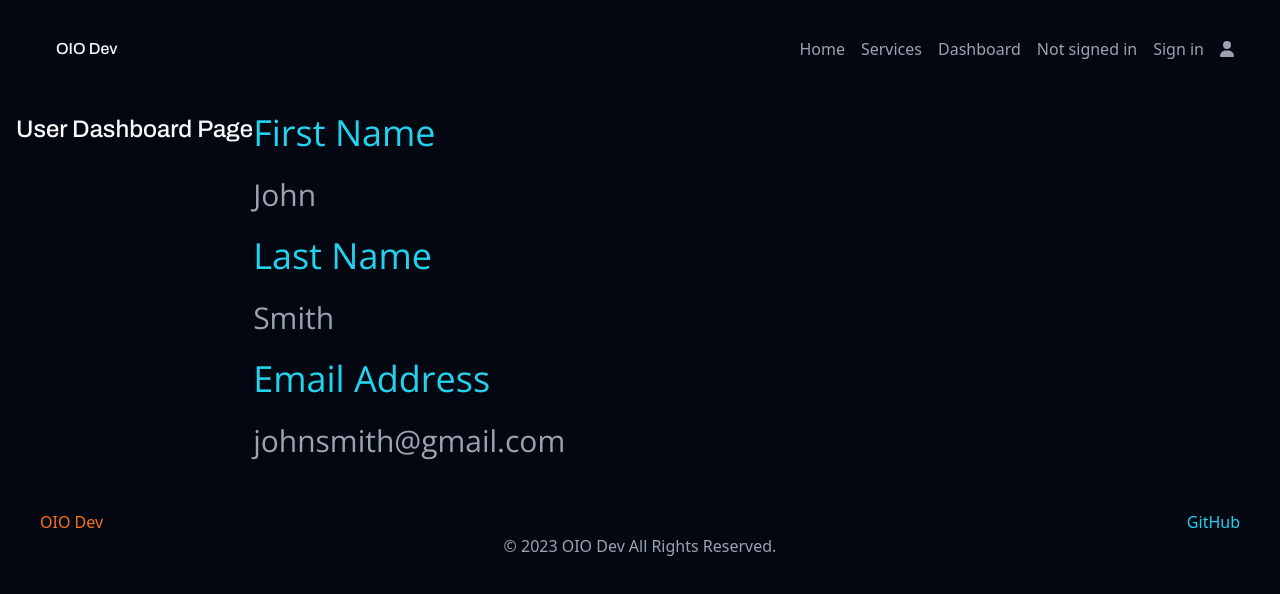
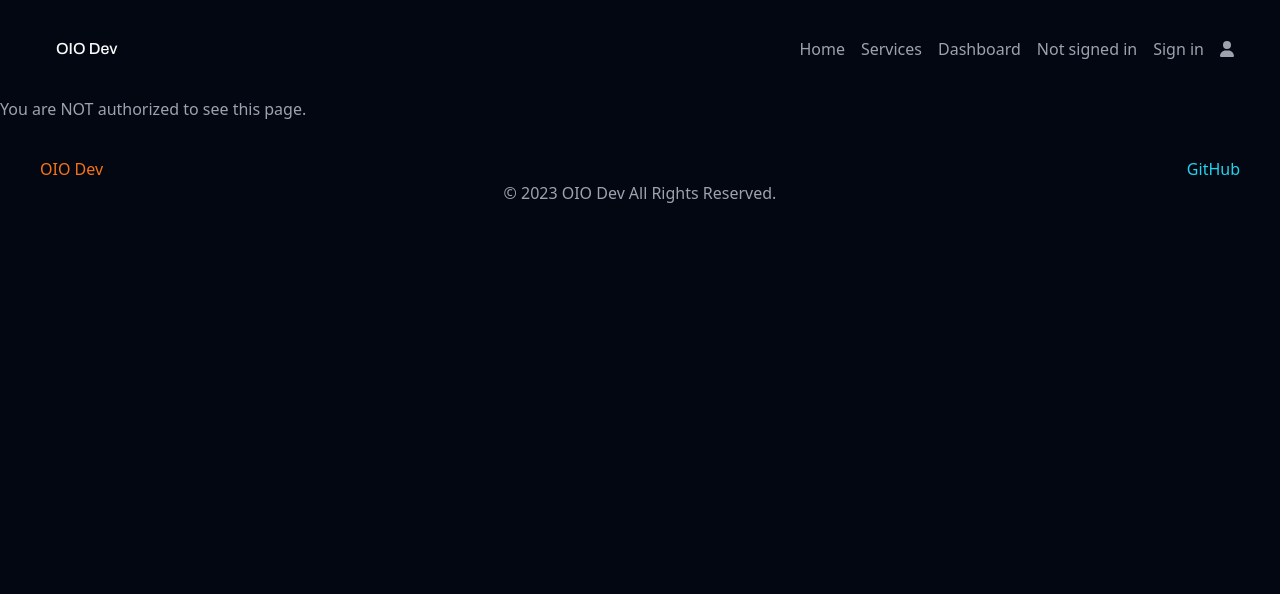
Before and after one commit to CodeByDex/OIODev, a Next.js app: page /AuthCheck in a window 1280 px wide. Shown: the top 594 px of the page. Built offline with nearby package versions, Linux system fonts and the light colour scheme; no server answers.

Commit message:
implmented client and server authentication checks

```diff
--- /dev/null
+++ b/src/app/AuthCheck/page.js
@@ -0,0 +1,21 @@
+import { getServerSession } from "next-auth/next"
+import { authOptions } from "../../pages/api/auth/[...nextauth]";
+
+
+export default async function Services() {
+    const session = await getServerSession(authOptions);
+
+    if (session) {
+        return (
+            <div>
+                <p>{session.user.name} is authorized to see this page.</p>
+            </div>
+        )
+    } else {
+        return (
+            <div>
+                <p>You are NOT authorized to see this page.</p>
+            </div>
+        )
+    }
+}
```
